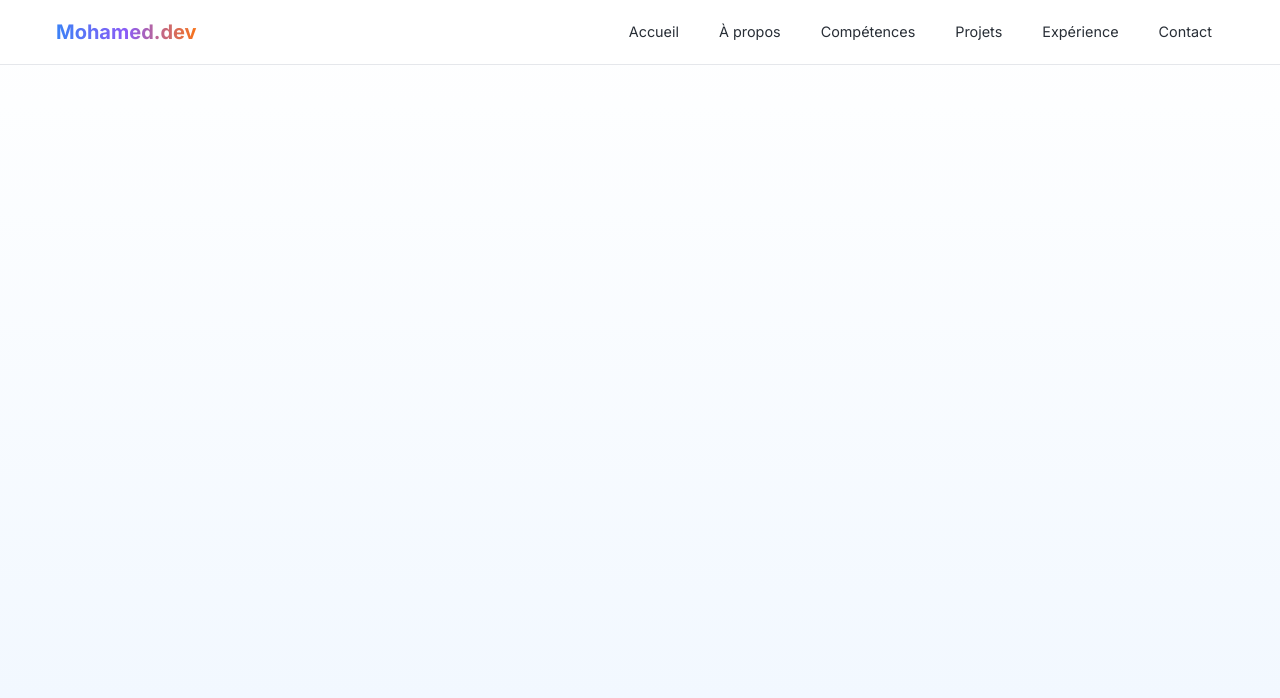
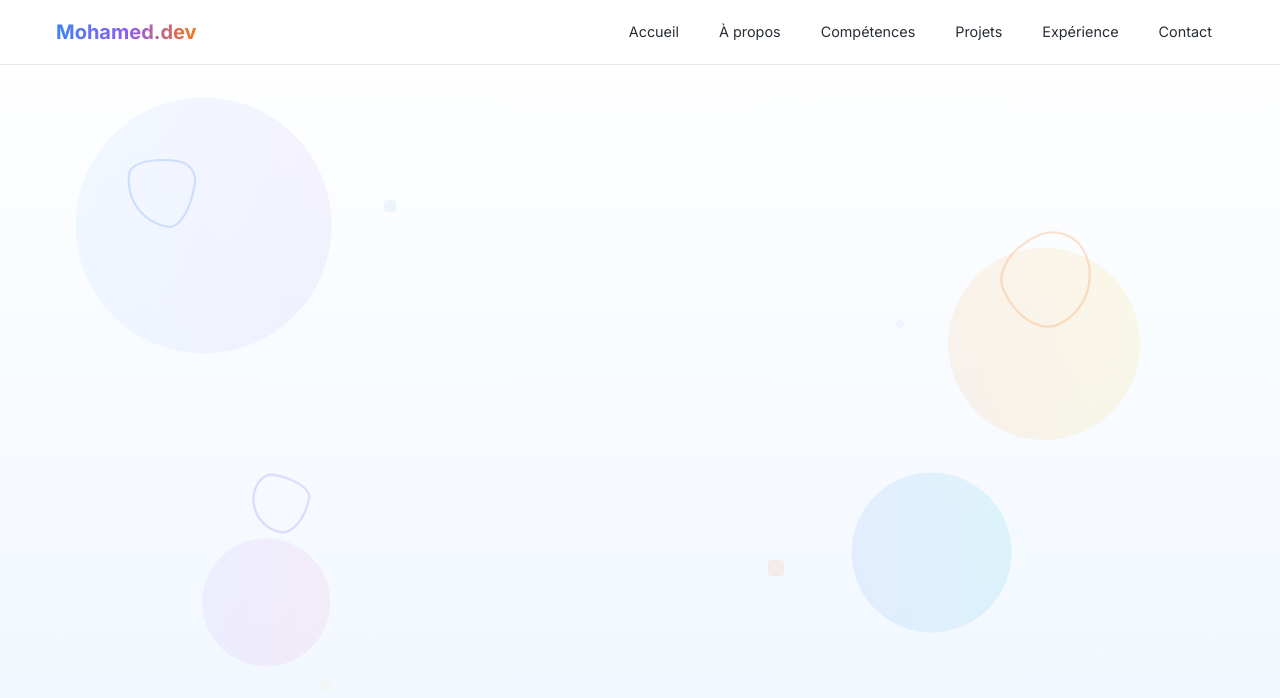
Before and after one commit to OzawaKyo/Mon-portfolio, a React (Vite) app: page / in a window 1280 px wide. Shown: the top 698 px of the page. Built offline with nearby package versions, Linux system fonts and the light colour scheme.

Commit message:
background elements

```diff
--- a/package.json
+++ b/package.json
@@ -10,6 +10,7 @@
     "preview": "vite preview"
   },
   "dependencies": {
+    "framer-motion": "^12.12.1",
     "react": "^19.1.0",
     "react-dom": "^19.1.0",
     "react-router-dom": "^7.6.0"
--- /dev/null
+++ b/src/components/BackgroundElements.css
@@ -0,0 +1,186 @@
+.constellation {
+  position: absolute;
+  width: 100%;
+  height: 100%;
+  top: 0;
+  left: 0;
+  z-index: 0;
+  overflow: hidden;
+  opacity: 0.5;
+}
+
+.star {
+  position: absolute;
+  background-color: white;
+  border-radius: 50%;
+}
+
+.line {
+  position: absolute;
+  background-color: rgba(255, 255, 255, 0.2);
+  transform-origin: 0 0;
+}
+
+.floating-shapes {
+  position: absolute;
+  inset: 0;
+  overflow: hidden;
+  pointer-events: none;
+}
+
+.floating-shape {
+  position: absolute;
+  border-radius: 50%;
+}
+
+.shape-blue {
+  width: 16rem;
+  height: 16rem;
+  background: linear-gradient(to right, rgba(147, 197, 253, 0.1), rgba(167, 139, 250, 0.1));
+  top: 10%;
+  left: 5%;
+}
+
+.dark .shape-blue {
+  background: linear-gradient(to right, rgba(59, 130, 246, 0.05), rgba(139, 92, 246, 0.05));
+}
+
+.shape-orange {
+  width: 12rem;
+  height: 12rem;
+  background: linear-gradient(to right, rgba(251, 146, 60, 0.1), rgba(250, 204, 21, 0.1));
+  top: 30%;
+  right: 10%;
+}
+
+.dark .shape-orange {
+  background: linear-gradient(to right, rgba(249, 115, 22, 0.05), rgba(234, 179, 8, 0.05));
+}
+
+.shape-purple {
+  width: 8rem;
+  height: 8rem;
+  background: linear-gradient(to right, rgba(167, 139, 250, 0.1), rgba(244, 114, 182, 0.1));
+  bottom: 15%;
+  left: 15%;
+}
+
+.dark .shape-purple {
+  background: linear-gradient(to right, rgba(139, 92, 246, 0.05), rgba(236, 72, 153, 0.05));
+}
+
+.shape-cyan {
+  width: 10rem;
+  height: 10rem;
+  background: linear-gradient(to right, rgba(59, 130, 246, 0.1), rgba(6, 182, 212, 0.1));
+  bottom: 20%;
+  right: 20%;
+}
+
+.dark .shape-cyan {
+  background: linear-gradient(to right, rgba(59, 130, 246, 0.05), rgba(8, 145, 178, 0.05));
+}
+
+.tech-shapes {
+  position: absolute;
+  inset: 0;
+  overflow: hidden;
+  pointer-events: none;
+}
+
+.tech-shape {
+  position: absolute;
+  border: 2px solid;
+}
+
+.tech-shape-1 {
+  width: 4rem;
+  height: 4rem;
+  border-color: rgba(59, 130, 246, 0.2);
+  top: 20%;
+  left: 10%;
+  border-radius: 30% 70% 70% 30% / 30% 30% 70% 70%;
+}
+
+.dark .tech-shape-1 {
+  border-color: rgba(59, 130, 246, 0.1);
+}
+
+.tech-shape-2 {
+  width: 3rem;
+  height: 3rem;
+  border-color: rgba(139, 92, 246, 0.2);
+  top: 60%;
+  left: 20%;
+  border-radius: 60% 40% 30% 70% / 60% 30% 70% 40%;
+}
+
+.dark .tech-shape-2 {
+  border-color: rgba(139, 92, 246, 0.1);
+}
+
+.tech-shape-3 {
+  width: 5rem;
+  height: 5rem;
+  border-color: rgba(249, 115, 22, 0.2);
+  top: 30%;
+  right: 15%;
+  border-radius: 40% 60% 60% 40% / 40% 60% 40% 60%;
+}
+
+.dark .tech-shape-3 {
+  border-color: rgba(249, 115, 22, 0.1);
+}
+
+.tech-pixel {
+  position: absolute;
+  border-radius: 0.25rem;
+}
+
+.pixel-1 {
+  width: 0.75rem;
+  height: 0.75rem;
+  background-color: rgba(59, 130, 246, 0.2);
+  top: 25%;
+  left: 30%;
+}
+
+.dark .pixel-1 {
+  background-color: rgba(59, 130, 246, 0.1);
+}
+
+.pixel-2 {
+  width: 0.5rem;
+  height: 0.5rem;
+  background-color: rgba(139, 92, 246, 0.2);
+  top: 40%;
+  left: 70%;
+}
+
+.dark .pixel-2 {
+  background-color: rgba(139, 92, 246, 0.1);
+}
+
+.pixel-3 {
+  width: 1rem;
+  height: 1rem;
+  background-color: rgba(249, 115, 22, 0.2);
+  top: 70%;
+  left: 60%;
+}
+
+.dark .pixel-3 {
+  background-color: rgba(249, 115, 22, 0.1);
+}
+
+.pixel-4 {
+  width: 0.75rem;
+  height: 0.75rem;
+  background-color: rgba(250, 204, 21, 0.2);
+  top: 85%;
+  left: 25%;
+}
+
+.dark .pixel-4 {
+  background-color: rgba(250, 204, 21, 0.1);
+}
--- /dev/null
+++ b/src/components/BackgroundElements.tsx
@@ -0,0 +1,262 @@
+"use client"
+
+import { useEffect, useRef } from "react"
+import { motion } from "framer-motion"
+import "./BackgroundElements.css"
+
+interface Star {
+  x: number
+  y: number
+  size: number
+  opacity: number
+}
+
+interface Line {
+  x1: number
+  y1: number
+  x2: number
+  y2: number
+  width: number
+}
+
+export const ConstellationBackground = () => {
+  const constellationRef = useRef<HTMLDivElement>(null)
+
+  useEffect(() => {
+    if (!constellationRef.current) return
+
+    const container = constellationRef.current
+    const width = container.offsetWidth
+    const height = container.offsetHeight
+
+    // Créer les étoiles
+    const starCount = Math.floor((width * height) / 15000) // Nombre d'étoiles proportionnel à la taille
+    const stars: Star[] = []
+
+    for (let i = 0; i < starCount; i++) {
+      stars.push({
+        x: Math.random() * width,
+        y: Math.random() * height,
+        size: Math.random() * 2 + 1,
+        opacity: Math.random() * 0.7 + 0.3,
+      })
+    }
+
+    // Créer les lignes entre les étoiles proches
+    const lines: Line[] = []
+    const maxDistance = Math.min(width, height) / 5
+
+    for (let i = 0; i < stars.length; i++) {
+      for (let j = i + 1; j < stars.length; j++) {
+        const dx = stars[i].x - stars[j].x
+        const dy = stars[i].y - stars[j].y
+        const distance = Math.sqrt(dx * dx + dy * dy)
+
+        if (distance < maxDistance) {
+          lines.push({
+            x1: stars[i].x,
+            y1: stars[i].y,
+            x2: stars[j].x,
+            y2: stars[j].y,
+            width: 1 - distance / maxDistance,
+          })
+        }
+      }
+    }
+
+    // Nettoyer le conteneur
+    container.innerHTML = ""
+
+    // Ajouter les étoiles
+    stars.forEach((star) => {
+      const starElement = document.createElement("div")
+      starElement.className = "star"
+      starElement.style.width = `${star.size}px`
+      starElement.style.height = `${star.size}px`
+      starElement.style.left = `${star.x}px`
+      starElement.style.top = `${star.y}px`
+      starElement.style.opacity = star.opacity.toString()
+      container.appendChild(starElement)
+    })
+
+    // Ajouter les lignes
+    lines.forEach((line) => {
+      const lineElement = document.createElement("div")
+      lineElement.className = "line"
+
+      const dx = line.x2 - line.x1
+      const dy = line.y2 - line.y1
+      const length = Math.sqrt(dx * dx + dy * dy)
+      const angle = Math.atan2(dy, dx)
+
+      lineElement.style.width = `${length}px`
+      lineElement.style.height = `${line.width}px`
+      lineElement.style.left = `${line.x1}px`
+      lineElement.style.top = `${line.y1}px`
+      lineElement.style.transform = `rotate(${angle}rad)`
+      lineElement.style.opacity = (line.width * 0.5).toString()
+
+      container.appendChild(lineElement)
+    })
+  }, [])
+
+  return <div ref={constellationRef} className="constellation" />
+}
+
+export const FloatingShapes = () => {
+  return (
+    <div className="floating-shapes">
+      <motion.div
+        className="floating-shape shape-blue"
+        animate={{
+          x: [0, 20, 0],
+          y: [0, 30, 0],
+          rotate: [0, 10, 0],
+        }}
+        transition={{
+          repeat: Number.POSITIVE_INFINITY,
+          duration: 20,
+          ease: "easeInOut",
+        }}
+      />
+
+      <motion.div
+        className="floating-shape shape-orange"
+        animate={{
+          x: [0, -30, 0],
+          y: [0, 20, 0],
+          rotate: [0, -15, 0],
+        }}
+        transition={{
+          repeat: Number.POSITIVE_INFINITY,
+          duration: 25,
+          ease: "easeInOut",
+        }}
+      />
+
+      <motion.div
+        className="floating-shape shape-purple"
+        animate={{
+          x: [0, 15, 0],
+          y: [0, -20, 0],
+          rotate: [0, 20, 0],
+        }}
+        transition={{
+          repeat: Number.POSITIVE_INFINITY,
+          duration: 18,
+          ease: "easeInOut",
+        }}
+      />
+
+      <motion.div
+        className="floating-shape shape-cyan"
+        animate={{
+          x: [0, -25, 0],
+          y: [0, -15, 0],
+          rotate: [0, -10, 0],
+        }}
+        transition={{
+          repeat: Number.POSITIVE_INFINITY,
+          duration: 22,
+          ease: "easeInOut",
+        }}
+      />
+    </div>
+  )
+}
+
+export const TechShapes = () => {
+  return (
+    <div className="tech-shapes">
+      {/* Formes tech */}
+      <motion.div
+        className="tech-shape tech-shape-1"
+        animate={{
+          rotate: 360,
+          scale: [1, 1.1, 1],
+        }}
+        transition={{
+          rotate: { repeat: Number.POSITIVE_INFINITY, duration: 20, ease: "linear" },
+          scale: { repeat: Number.POSITIVE_INFINITY, duration: 8, ease: "easeInOut" },
+        }}
+      />
+
+      <motion.div
+        className="tech-shape tech-shape-2"
+        animate={{
+          rotate: -360,
+          scale: [1, 1.2, 1],
+        }}
+        transition={{
+          rotate: { repeat: Number.POSITIVE_INFINITY, duration: 25, ease: "linear" },
+          scale: { repeat: Number.POSITIVE_INFINITY, duration: 10, ease: "easeInOut" },
+        }}
+      />
+
+      <motion.div
+        className="tech-shape tech-shape-3"
+        animate={{
+          rotate: 360,
+          scale: [1, 1.15, 1],
+        }}
+        transition={{
+          rotate: { repeat: Number.POSITIVE_INFINITY, duration: 30, ease: "linear" },
+          scale: { repeat: Number.POSITIVE_INFINITY, duration: 12, ease: "easeInOut" },
+        }}
+      />
+
+      {/* Pixels */}
+      <motion.div
+        className="tech-pixel pixel-1"
+        animate={{
+          opacity: [0.2, 0.8, 0.2],
+        }}
+        transition={{
+          repeat: Number.POSITIVE_INFINITY,
+          duration: 3,
+          ease: "easeInOut",
+          delay: 0,
+        }}
+      />
+
+      <motion.div
+        className="tech-pixel pixel-2"
+        animate={{
+          opacity: [0.2, 0.7, 0.2],
+        }}
+        transition={{
+          repeat: Number.POSITIVE_INFINITY,
+          duration: 4,
+          ease: "easeInOut",
+          delay: 1,
+        }}
+      />
+
+      <motion.div
+        className="tech-pixel pixel-3"
+        animate={{
+          opacity: [0.2, 0.6, 0.2],
+        }}
+        transition={{
+          repeat: Number.POSITIVE_INFINITY,
+          duration: 5,
+          ease: "easeInOut",
+          delay: 2,
+        }}
+      />
+
+      <motion.div
+        className="tech-pixel pixel-4"
+        animate={{
+          opacity: [0.2, 0.5, 0.2],
+        }}
+        transition={{
+          repeat: Number.POSITIVE_INFINITY,
+          duration: 4.5,
+          ease: "easeInOut",
+          delay: 1.5,
+        }}
+      />
+    </div>
+  )
+}
--- a/src/pages/Homepage.tsx
+++ b/src/pages/Homepage.tsx
@@ -6,17 +6,17 @@ import Navbar from "../components/Navbar"
 // import ExperienceSection from "../components/ExperienceSection"
 // import ContactSection from "../components/ContactSection"
 // import Footer from "../components/Footer"
-// import { ConstellationBackground, FloatingShapes, TechShapes } from "../components/BackgroundElements"
+import { ConstellationBackground, FloatingShapes, TechShapes } from "../components/BackgroundElements"
 // import ChaosCursor from "../components/ChaosCursor"
 
 export default function HomePage() {
   return (
     <main className="home-page">
-      {/* <ConstellationBackground />
+      <ConstellationBackground />
       <FloatingShapes />
       <TechShapes />
-      <ChaosCursor />
-      */}
+      {/* <ChaosCursor /> */}
+
       <Navbar />
       <div className="container">
         {/* <HeroSection />
```
Also changed, not shown: 1 other file (tests, documents, lock files or other folders).
